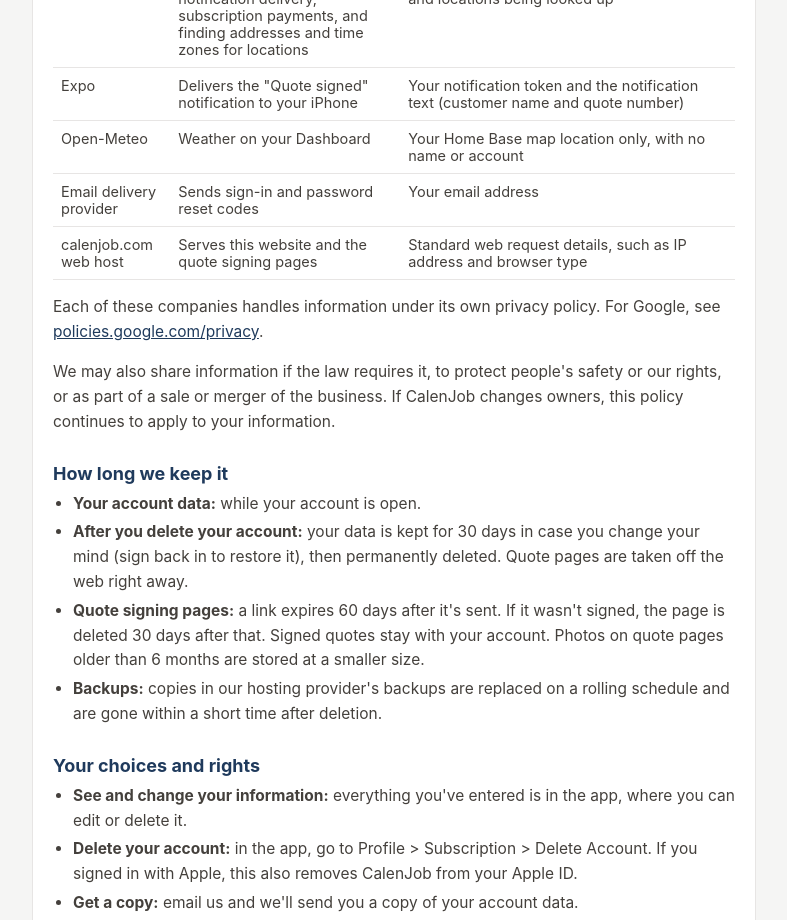
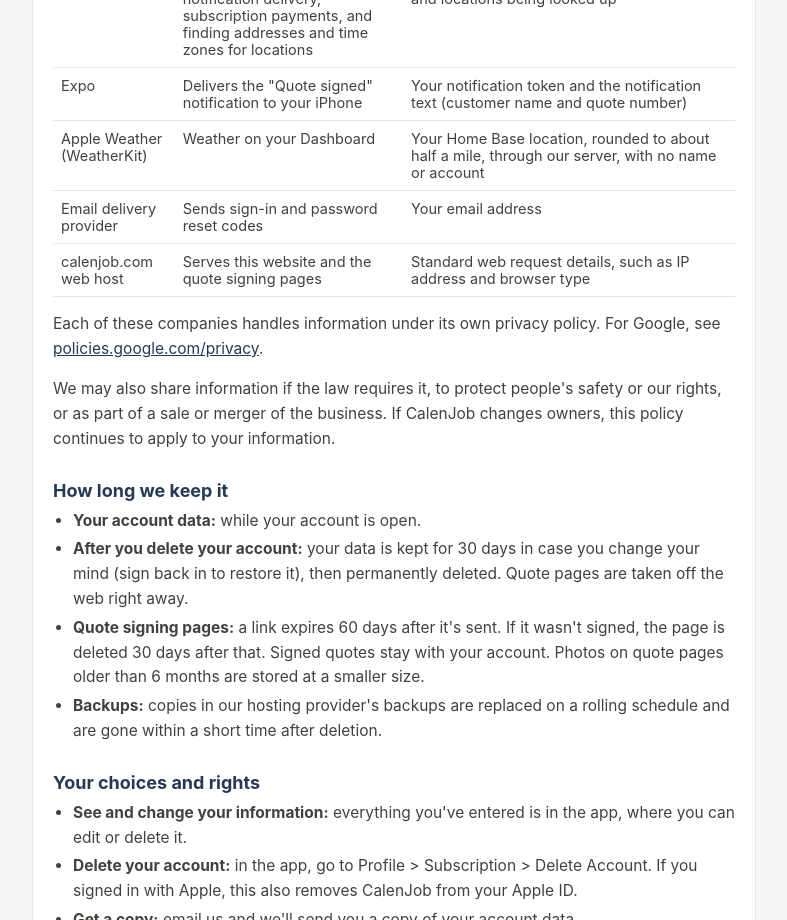
Before and after one commit to CleverandConfused/Calenjob.io, a plain HTML site: page privacy/index.html in a window 1280 px wide. Shown: the part 2920-3840 px from the top of the page, without its empty margins (246-1033 px from the left). Drawn offline with Linux system fonts and the light colour scheme.

Commit message:
Add files via upload

```diff
--- a/privacy/index.html
+++ b/privacy/index.html
@@ -112,7 +112,7 @@
 <tr><td>Google Maps Platform</td><td>Address search, drive times, routes and map images</td><td>Addresses and search text you type, stop locations, and your location or Home Base to rank nearby search results. Requests pass through our server, so Google doesn't see your iPhone's internet address, except for map images, which download straight from Google.</td></tr>
 <tr><td>Apple</td><td>Sign in with Apple, the map on the Map screen, push notification delivery, subscription payments, and finding addresses and time zones for locations</td><td>Your Apple sign-in, the map area being shown, notification content, purchase details, and locations being looked up</td></tr>
 <tr><td>Expo</td><td>Delivers the "Quote signed" notification to your iPhone</td><td>Your notification token and the notification text (customer name and quote number)</td></tr>
-<tr><td>Open-Meteo</td><td>Weather on your Dashboard</td><td>Your Home Base map location only, with no name or account</td></tr>
+<tr><td>Apple Weather (WeatherKit)</td><td>Weather on your Dashboard</td><td>Your Home Base location, rounded to about half a mile, through our server, with no name or account</td></tr>
 <tr><td>Email delivery provider</td><td>Sends sign-in and password reset codes</td><td>Your email address</td></tr>
 <tr><td>calenjob.com web host</td><td>Serves this website and the quote signing pages</td><td>Standard web request details, such as IP address and browser type</td></tr>
 </tbody>
```
